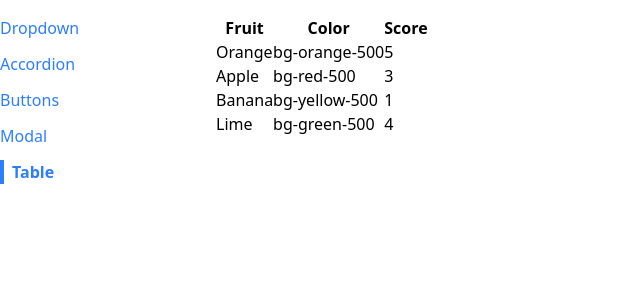
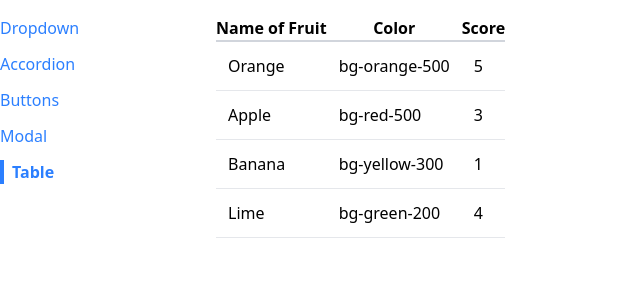
Before and after one commit to bitturohit/comps-26, a React (Vite) app: page /table in a window 1280 px wide. Shown: the top 300 px of the page, without its empty margins (0-640 px from the left). Built offline with nearby package versions, Linux system fonts and the light colour scheme.

Commit message:
fixed cell values

```diff
--- a/src/components/Table.js
+++ b/src/components/Table.js
@@ -1,22 +1,22 @@
-function Table({ data }) {
+function Table({ data, config }) {
+   const renderedHeaders = config.map((column) => {
+      return <th key={column.label}>{column.label}</th>;
+   });
+
    const renderedRows = data.map((fruit) => {
       return (
-         <tr key={fruit.name}>
-            <td>{fruit.name}</td>
-            <td>{fruit.color}</td>
-            <td>{fruit.score}</td>
+         <tr key={fruit.name} className="border-b border-gray-200">
+            <td className="p-3">{config[0].render(fruit)}</td>
+            <td className="p-3">{config[1].render(fruit)}</td>
+            <td className="p-3">{config[2].render(fruit)}</td>
          </tr>
       );
    });
 
    return (
-      <table>
+      <table className="table-auto border-spacing-2">
          <thead>
-            <tr>
-               <th>Fruit</th>
-               <th>Color</th>
-               <th>Score</th>
-            </tr>
+            <tr className="border-b-2 border-gray-300">{renderedHeaders}</tr>
          </thead>
          <tbody>{renderedRows}</tbody>
       </table>
--- a/src/pages/TablePage.js
+++ b/src/pages/TablePage.js
@@ -4,12 +4,19 @@ function TablePage() {
    const data = [
       { name: "Orange", color: "bg-orange-500", score: 5 },
       { name: "Apple", color: "bg-red-500", score: 3 },
-      { name: "Banana", color: "bg-yellow-500", score: 1 },
-      { name: "Lime", color: "bg-green-500", score: 4 },
+      { name: "Banana", color: "bg-yellow-300", score: 1 },
+      { name: "Lime", color: "bg-green-200", score: 4 },
    ];
+
+   const config = [
+      { label: "Name of Fruit", render: (fruit) => fruit.name },
+      { label: "Color", render: (fruit) => fruit.color },
+      { label: "Score", render: (fruit) => fruit.score },
+   ];
+
    return (
       <div>
-         <Table data={data} />
+         <Table data={data} config={config} />
       </div>
    );
 }
```
